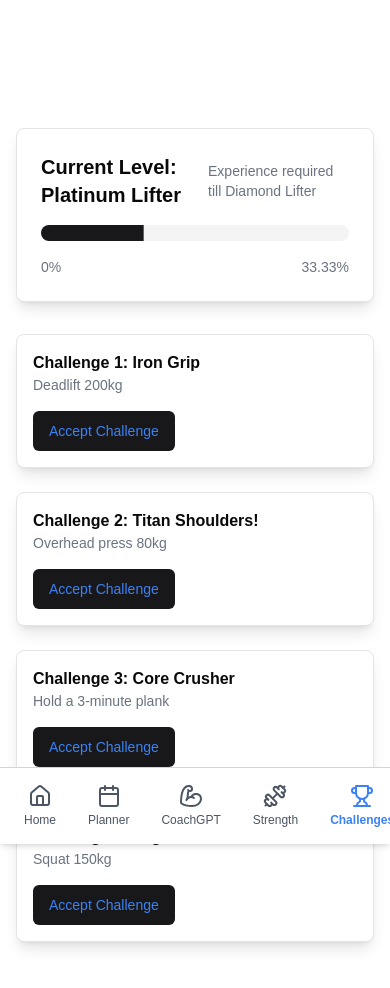
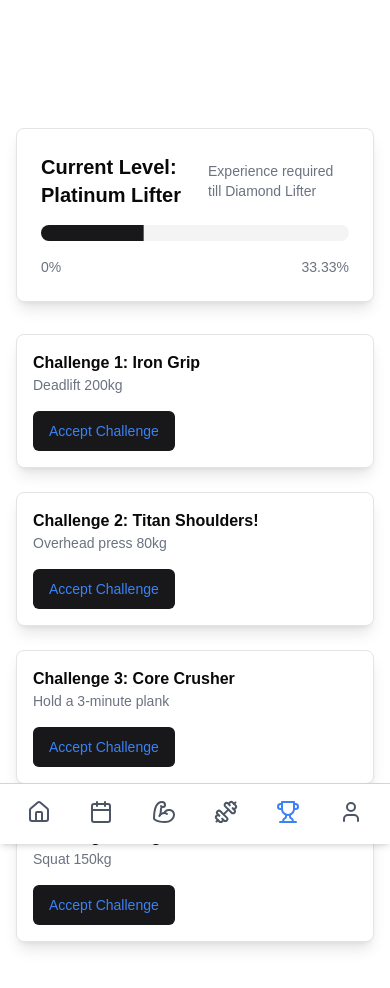
Before and after one commit to YaronVansteenkiste/CoachSync, a Next.js app: page /challenges in a window 390 px wide. Shown: the top 988 px of the page. Built offline with nearby package versions, Linux system fonts and the light colour scheme.

Commit message:
fixing mobile navigation under 480px width

```diff
--- a/src/app/components/MobileNavigation.tsx
+++ b/src/app/components/MobileNavigation.tsx
@@ -21,7 +21,7 @@ export function MobileNavi() {
                         )}
                     >
                         {Icon && <Icon className="w-6 h-6 mb-1" />}
-                        <span className="text-xs">{name}</span>
+                        <span className="text-xs hidden sm:block">{name}</span>
                     </Link>
                 ))}
             </div>
--- a/src/app/components/StrongestLiftCard.tsx
+++ b/src/app/components/StrongestLiftCard.tsx
@@ -43,7 +43,7 @@ export default function StrongestLiftCard({ userId }: { userId: string }) {
           <div className="text-center">
             <h3 className="text-xl font-bold">{strongestLift.name}</h3>
             <motion.p
-              className="mt-4 text-4xl font-extrabold text-blue-500"
+              className="mt-4 text-4xl font-extrabold text-blue-300"
               initial={{ scale: 0.8 }}
               animate={{ scale: 1.2 }}
               transition={{ duration: 0.5, yoyo: Infinity }}
--- a/src/app/components/WelcomeCard.tsx
+++ b/src/app/components/WelcomeCard.tsx
@@ -44,7 +44,7 @@ export default function WelcomeCard({ userName, image }: { userName: string, ima
                 initial={{ scale: 1 }}
                 animate={{ scale: 1.1 }}
                 transition={{ duration: 0.5, yoyo: Infinity }}
-                className="text-blue-500 font-bold block text-2xl mt-2"
+                className="text-blue-300 font-bold block text-2xl mt-2"
               >
                 {userName}!
               </motion.span>
```
